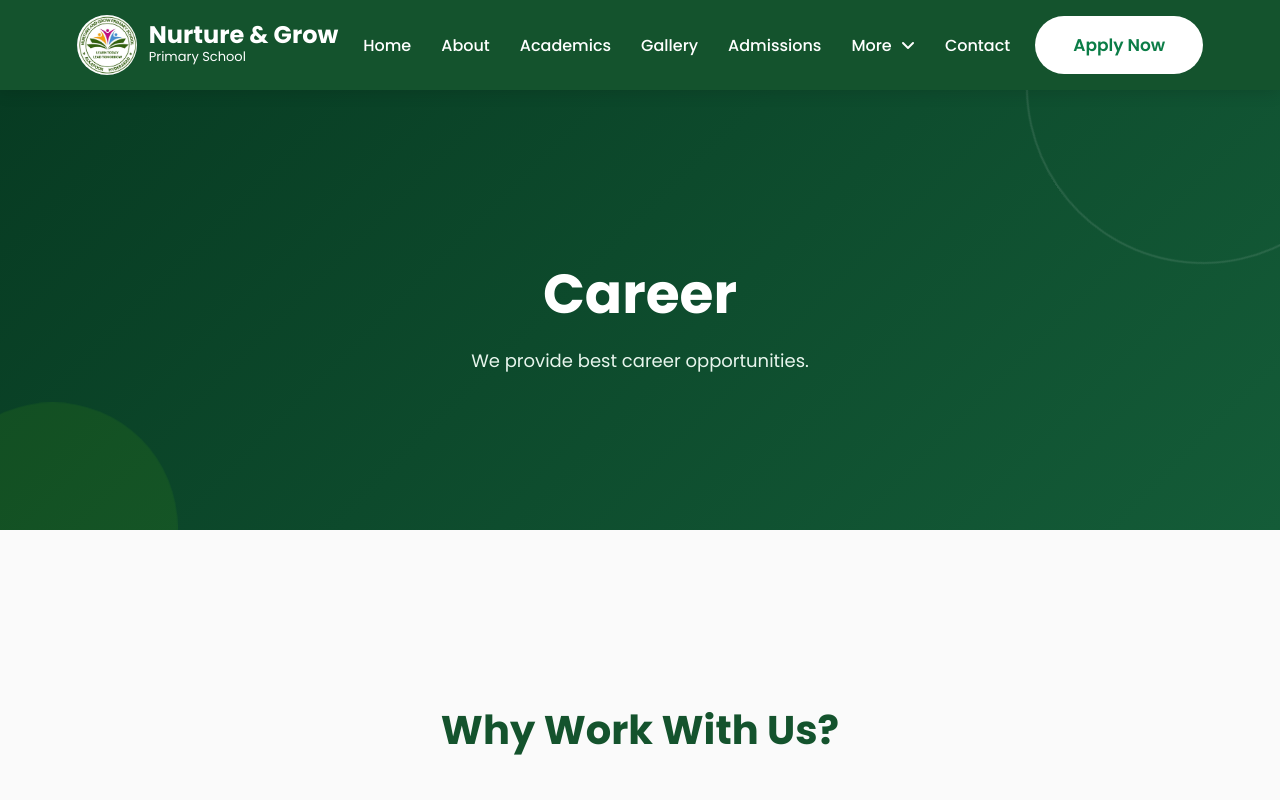
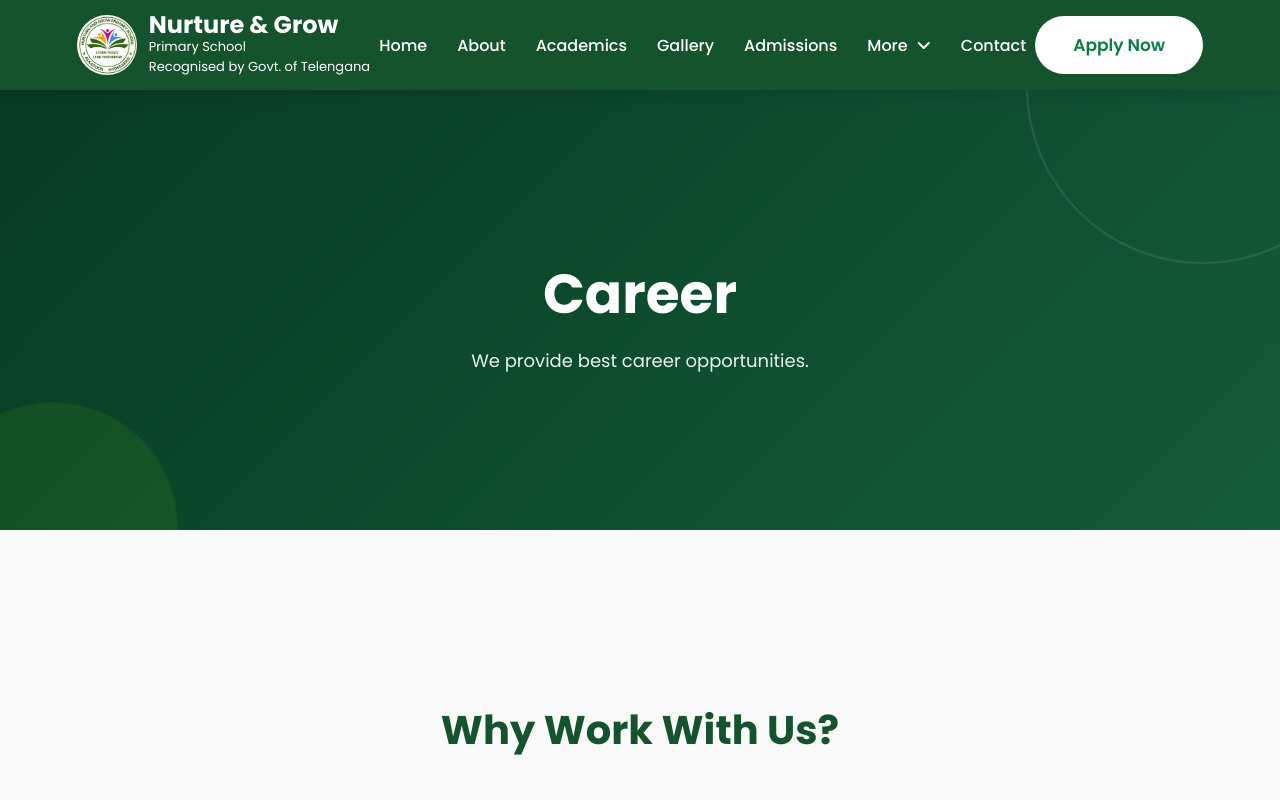
Before and after one commit to Expertsteak/Nurture-and-Grow-School, a React (Vite) app: page /career in a window 1280 px wide. Shown: the top 800 px of the page. Built offline with nearby package versions, Linux system fonts and the light colour scheme.

Commit message:
recognition

```diff
--- a/src/components/Navbar.jsx
+++ b/src/components/Navbar.jsx
@@ -23,6 +23,7 @@ function Navbar() {
           <h2>Nurture & Grow</h2>
 
           <p>Primary School</p>
+          <p>Recognised by Govt. of Telengana</p>
 
         </div>
 
```
